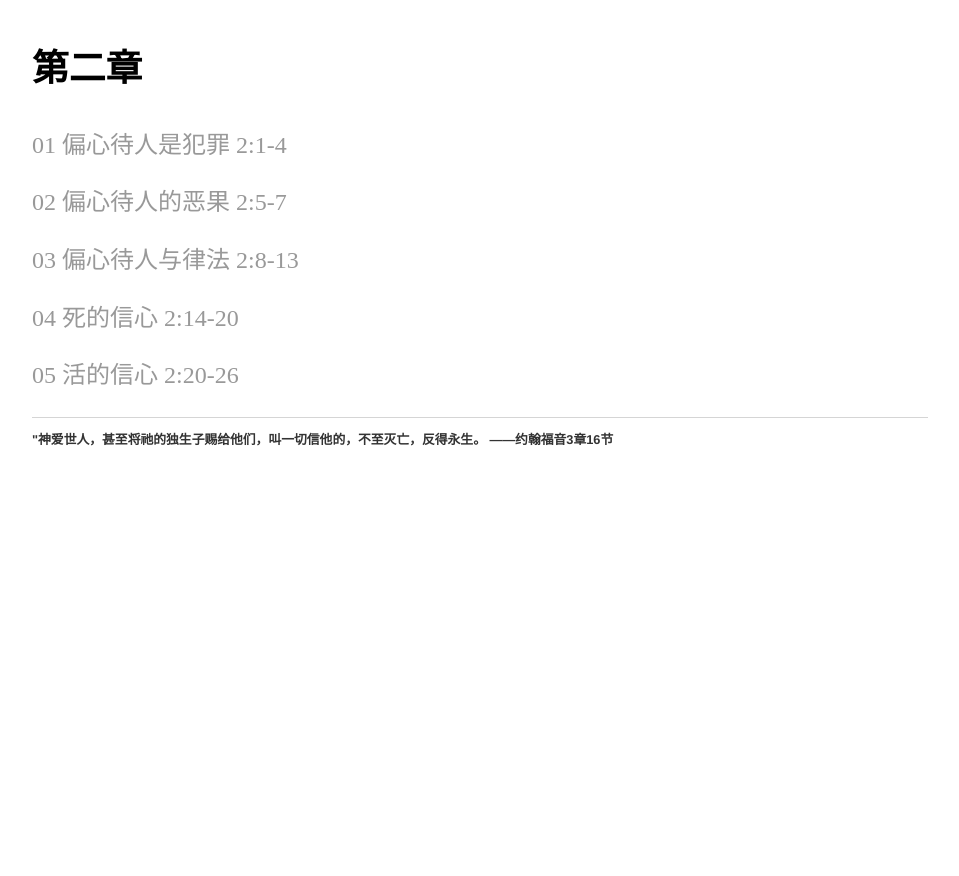
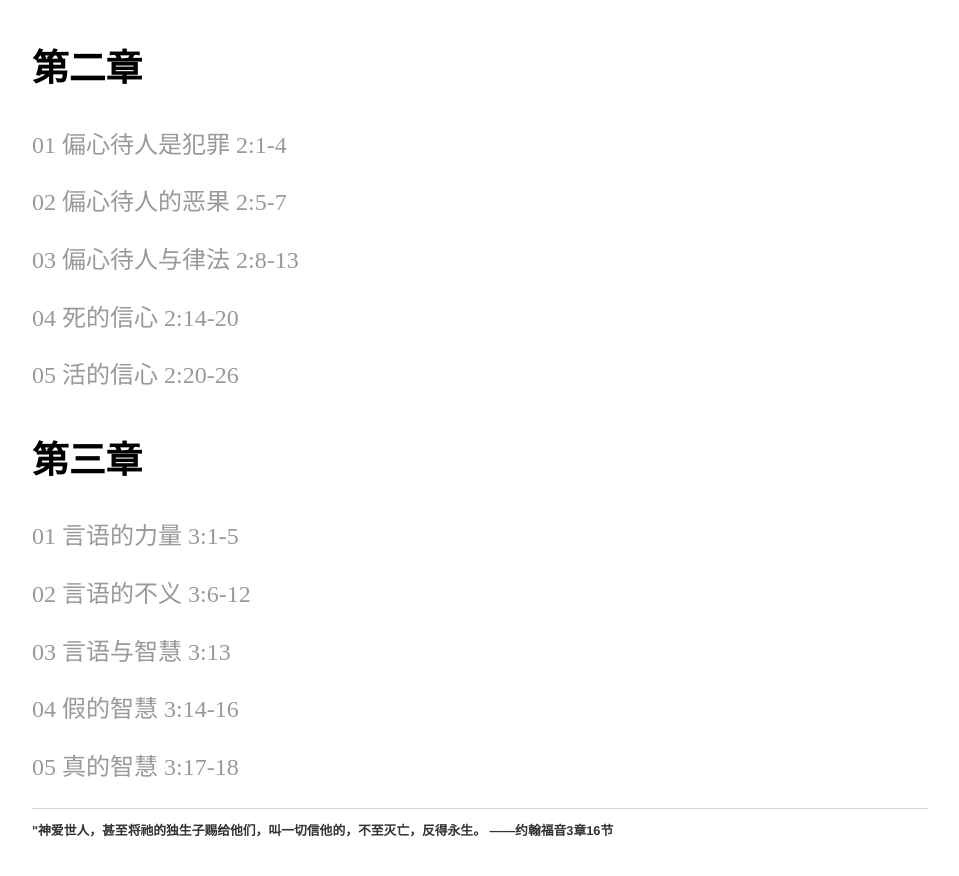
Before and after one commit to zlchurch/zlchurch.github.io, a Jekyll site: the page built from sermons/index_james.md, in a window 1280 px wide and 900 px high, scrolled down 1089 px. Shown: the top 876 px of the window, without its empty margins (160-1119 px from the left). Built offline with Jekyll 4.4.1, drawn with Linux system fonts in a browser that asks for light colours; before the commit the page ends 1597 px from its top, so only the background shows below that.

Commit message:
多多岛

```diff
--- a/sermons/index_james.md
+++ b/sermons/index_james.md
@@ -39,10 +39,28 @@ layout: default
 
 [01 偏心待人是犯罪 2:1-4](https://www.dropbox.com/s/l07w5imsbqlnyoh/01%E5%81%8F%E5%BF%83%E5%BE%85%E4%BA%BA%E6%98%AF%E7%8A%AF%E7%BD%AA%281-4%29.m4a?dl=0)
 
+
 [02 偏心待人的恶果 2:5-7](https://www.dropbox.com/s/67732a9ig7ank4a/02%E5%81%8F%E5%BF%83%E5%BE%85%E4%BA%BA%E7%9A%84%E6%81%B6%E6%9E%9C%28%E4%BA%8C5-7%29.m4a?dl=0)
 
+
 [03 偏心待人与律法 2:8-13](https://www.dropbox.com/s/khogx6po9kzebzi/03%E5%81%8F%E5%BF%83%E5%BE%85%E4%BA%BA%E4%B8%8E%E5%BE%8B%E6%B3%95%28%E4%BA%8C8-13%29.m4a?dl=0)
+
 
 [04 死的信心 2:14-20](https://www.dropbox.com/s/9nkdtirihdoam23/04%E4%BF%A1%E5%BF%83%E6%B2%A1%E6%9C%89%E8%A1%8C%E4%B8%BA%E6%98%AF%E6%AD%BB%E7%9A%84%28%E4%BA%8C14-1.m4a?dl=0)
 
 [05 活的信心 2:20-26](https://www.dropbox.com/s/r6lb290vfesha4m/05%E4%BF%A1%E5%BF%83%E4%B8%8E%E8%A1%8C%E4%B8%BA%E5%B9%B6%E8%A1%8C%E5%BE%97%E6%88%90%E5%85%A8%28%E4%BA%8C20-26%29.m4a?dl=0)
+
+### 第三章
+[01 言语的力量 3:1-5](https://www.dropbox.com/s/lijxjpq1skjpszu/01%E8%A8%80%E8%AF%AD%E7%9A%84%E5%8A%9B%E9%87%8F%28%E4%B8%891-5%29.m4a?dl=0)
+
+
+[02 言语的不义 3:6-12](https://www.dropbox.com/s/imq35dstrpeeuwp/02%E8%A8%80%E8%AF%AD%E7%9A%84%E4%B8%8D%E4%B9%89%28%E4%B8%895-12%29.m4a?dl=0)
+
+
+[03 言语与智慧 3:13](https://www.dropbox.com/s/f5orgb3ycg6ri3b/33%E8%A8%80%E8%AF%AD%E4%B8%8E%E6%99%BA%E6%85%A7%28%E4%B8%8913-18%29%281%29.m4a?dl=0)
+
+
+[04 假的智慧 3:14-16](https://www.dropbox.com/s/uposej3mqzvhva1/34%E5%81%87%E7%9A%84%E6%99%BA%E6%85%A7%28%E4%B8%8914-16%29.m4a?dl=0)
+
+
+ [05 真的智慧 3:17-18](https://www.dropbox.com/s/1nm9czir3bsj96p/35%E7%9C%9F%E7%9A%84%E6%99%BA%E6%85%A7%28%E4%B8%8917-18%29.m4a?dl=0)
```
Also changed, not shown: sermons/sermon_matthew.md (added, +4 -0 lines), 1 other file.
